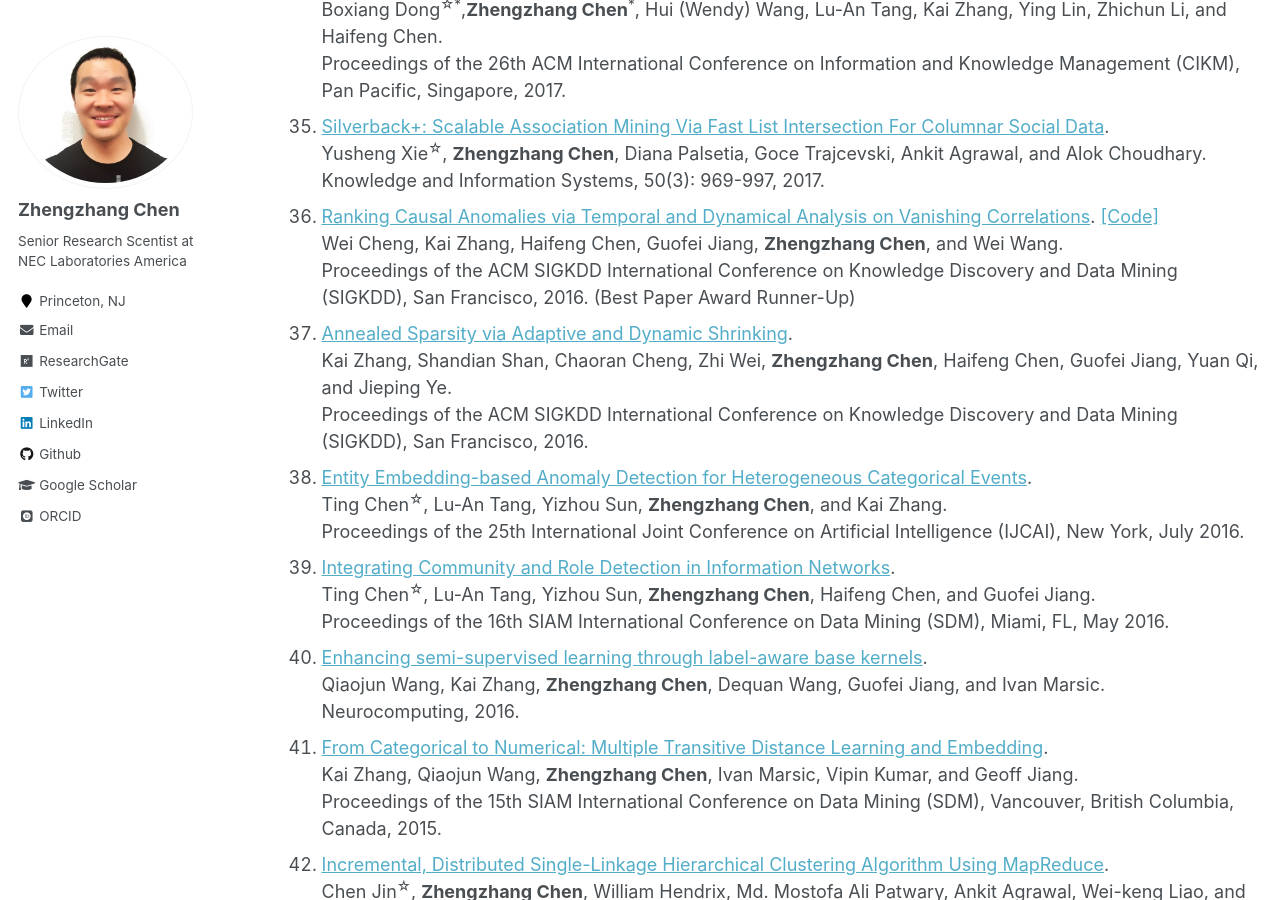
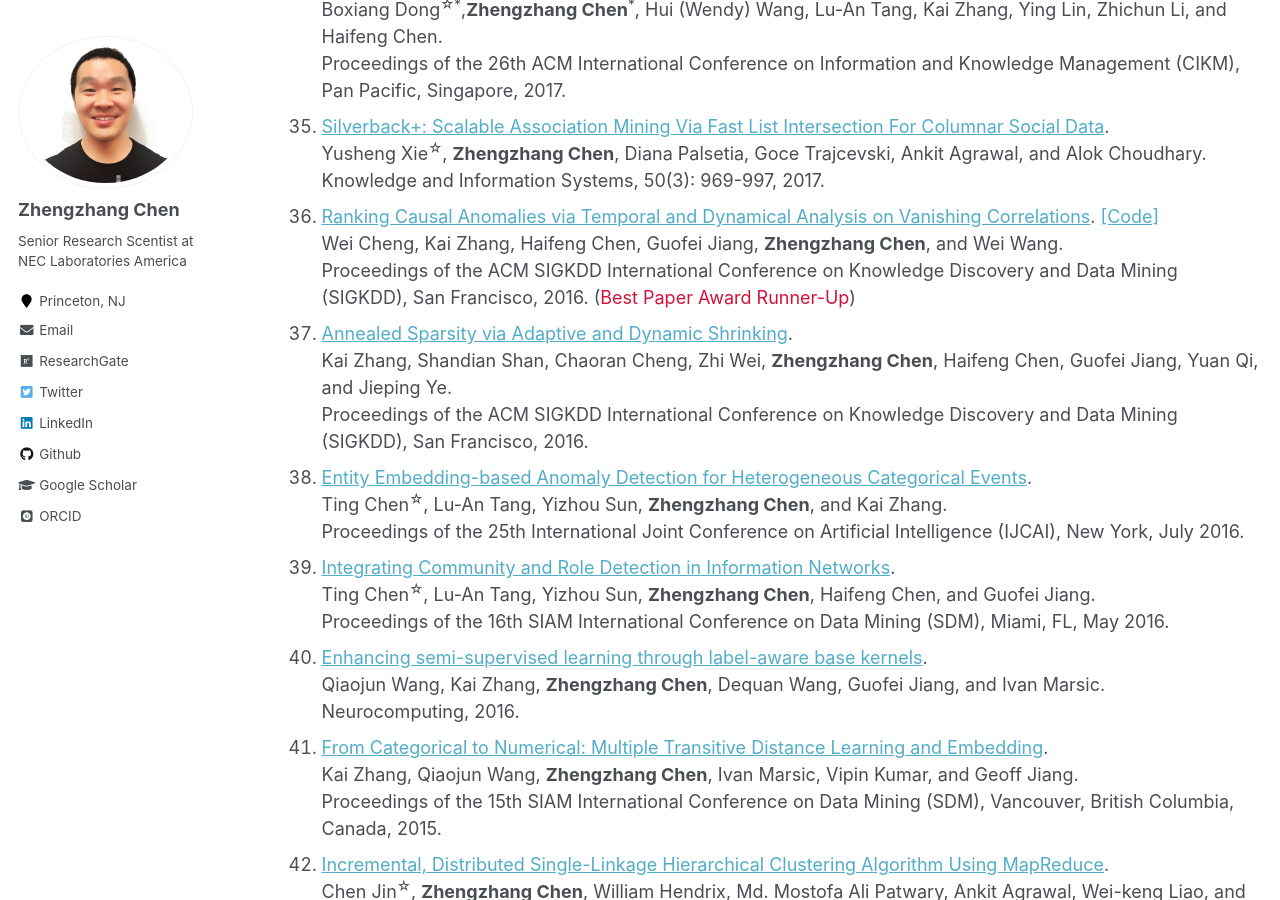
Before and after one commit to zhengzhangchen/zhengzhangchen.github.io, a Jekyll site: the page built from _pages/publications.md, in a window 1280 px wide and 900 px high, scrolled down 4191 px. Built offline with Jekyll 4.4.1, drawn with Linux system fonts in a browser that asks for light colours; some web fonts are replaced; part of the change alters nothing that is shown; some of the changed text lies outside the part shown.

Commit message:
Update publications.md

```diff
--- a/_pages/publications.md
+++ b/_pages/publications.md
@@ -8,7 +8,7 @@ author_profile: true
 <h3><font size="3"><b>All my publications are available on my </b>&nbsp;[<a href="https://scholar.google.com/citations?user=2t7wQ24AAAAJ" target="_blank">Google Scholar</a> | <a href="https://dblp.org/pid/14/3744.html" target="_blank">DBLP</a>]. Here are some selected papers: </font> </h3>
 <p><sup>*</sup> indicates equal contribution, <sup>&#9734;</sup> indicates interns / students I have advised.</p>
 
-1. [MULAN: Multi-modal Causal Structure Learning and Root Cause Analysis for Microservice Systems](https://zhengzhangchen.github.io/paper/MULAN- Multi-modal Causal Structure Learning and Root Cause Analysis for Microservice Systems.pdf). <br> Lecheng Zheng<sup>&#9734;</sup>, <b>Zhengzhang Chen</b>, Jingrui He, and Haifeng Chen. <br> Proceedings of the ACM on Web Conference 2024 (WWW), 2024.
+1. [MULAN: Multi-modal Causal Structure Learning and Root Cause Analysis for Microservice Systems](https://zhengzhangchen.github.io/paper/MULAN- Multi-modal Causal Structure Learning and Root Cause Analysis for Microservice Systems.pdf). <br> Lecheng Zheng<sup>&#9734;</sup>, <b>Zhengzhang Chen</b>, Jingrui He, and Haifeng Chen. <br> Proceedings of the ACM on Web Conference 2024 (WWW), 2024. (<span style="color:#D3123B">Oral Presentation</span>)
 2. [POND: Multi-Source Time Series Domain Adaptation with Information-Aware Prompt Tuning](https://zhengzhangchen.github.io/paper/POND- Multi-Source Time Series Domain Adaptation with Information-Aware Prompt Tuning.pdf). <br> Junxiang Wang, Guangji Bai, Wei Cheng, <b>Zhengzhang Chen</b>, Liang Zhao, and Haifeng Chen. <br> Proceedings of the 30th ACM SIGKDD Conference on Knowledge Discovery and Data Mining (SIGKDD), 2024.
 3. [Interdependent Causal Networks for Root Cause Localization](https://zhengzhangchen.github.io/paper/Interdependent Causal Networks for Root Cause Localization.pdf). <br> Dongjie Wang<sup>&#9734;*</sup>, <b>Zhengzhang Chen<sup>*</sup></b>, Jingchao Ni, Liang Tong, Zheng Wang, Yanjie Fu, and Haifeng Chen. <br> In Proceedings of the ACM SIGKDD International Conference on Knowledge Discovery and Data Mining (SIGKDD), 2023.
 4. [Incremental Causal Graph Learning for Online Root Cause Analysis](https://zhengzhangchen.github.io/paper/Incremental Causal Graph Learning for Online Root Cause Analysis.pdf). <br> Dongjie Wang<sup>&#9734;</sup>,  <b>Zhengzhang Chen</b>, Yanjie Fu, Yanchi Liu, and Haifeng Chen. <br> In Proceedings of the ACM SIGKDD International Conference on Knowledge Discovery and Data Mining (SIGKDD), 2023.
@@ -20,7 +20,7 @@ author_profile: true
 10. [Towards Robust Graph Neural Networks via Adversarial Contrastive Learning](https://zhengzhangchen.github.io/paper/Towards_Robust_Graph_Neural_Networks_via_Adversarial_Contrastive_Learning.pdf). <br> Shen Wang<sup>&#9734;</sup>, <b>Zhengzhang Chen</b>, Jingchao Ni, Haifeng Chen, and Philip S. Yu. <br> Proceedings of the IEEE International Conference on Big Data (BigData), 2022.
 11. [Superclass-Conditional Gaussian Mixture Model for Learning Fine-Grained Embeddings](https://zhengzhangchen.github.io/paper/Superclass-Conditional Gaussian Mixture Model for Learning Fine-Grained Embeddings.pdf). [\[Code\]](https://github.com/KnowledgeDiscovery/SCGM) <br> Jingchao Ni, Wei Cheng, <b>Zhengzhang Chen</b>, Takayoshi Asakura, Tomoya Soma, Sho Kato, and Haifeng Chen. <br> Proceedings of the International Conference on Learning Representations (ICLR), 2022. (<span style="color:#D3123B">Spotlight Presentation, 5%</span>).
 12. [Multi-source Inductive Knowledge Graph Transfer](https://zhengzhangchen.github.io/paper/Multi-source Inductive Knowledge Graph Transfer.pdf). <br> Junheng Hao, Lu-An Tang, Yizhou Sun, <b>Zhengzhang Chen</b>, Haifeng Chen, Junghwan Rhee, Zhichun Li, and Wei Wang. <br> Proceedings of the Joint European Conference on Machine Learning and Knowledge Discovery in Databases (ECML-PKDD), 2022.
-13. [FACESEC: A Fine-grained Robustness Evaluation Framework for Face Recognition Systems](https://zhengzhangchen.github.io/paper/FACESEC- A Fine-grained Robustness Evaluation Framework for Face Recognition Systems.pdf). [\[Code\]](https://github.com/KnowledgeDiscovery/FaceSec) <br> Liang Tong<sup>&#9734;</sup>, <b>Zhengzhang Chen</b>, Jingchao Ni, Wei Cheng, Dongjin Song, Haifeng Chen, and Yevgeniy Vorobeychik. <br> Proceedings of the Conference on Computer Vision and Pattern Recognition (CVPR), 2021.
+13. [FACESEC: A Fine-grained Robustness Evaluation Framework for Face Recognition Systems](https://zhengzhangchen.github.io/paper/FACESEC- A Fine-grained Robustness Evaluation Framework for Face Recognition Systems.pdf). [\[Code\]](https://github.com/KnowledgeDiscovery/FaceSec) [\[Suppl\]](https://zhengzhangchen.github.io/paper/CV_zbc_09-12-2024.pdf) <br> Liang Tong<sup>&#9734;</sup>, <b>Zhengzhang Chen</b>, Jingchao Ni, Wei Cheng, Dongjin Song, Haifeng Chen, and Yevgeniy Vorobeychik. <br> Proceedings of the Conference on Computer Vision and Pattern Recognition (CVPR), 2021.
 14. [Multi-Scale One-Class Recurrent Neural Networks for Discrete Event Sequence Anomaly Detection](https://zhengzhangchen.github.io/paper/Multi-Scale One-Class Recurrent Neural Networks for Discrete Event Sequence Anomaly Detection.pdf). [\[Code\]](https://github.com/KnowledgeDiscovery/OC4Seq) <br> Zhiwei Wang<sup>&#9734;</sup>, <b>Zhengzhang Chen</b>, Jingchao Ni, Hui Liu, Haifeng Chen, and Jiliang Tang. <br> Proceedings of the ACM SIGKDD International Conference on Knowledge Discovery and Data Mining (SIGKDD), 2021. [Code]
 15. [Interpreting Convolutional Sequence Model by Learning Local Prototypes with Adaptation Regularization](https://zhengzhangchen.github.io/paper/Interpreting Convolutional Sequence Model by Learning Local Prototypes with Adaptation Regularization.pdf). <br> Jingchao Ni, <b>Zhengzhang Chen</b>, Wei Cheng, Bo Zong, Dongjin Song, Yanchi Liu, Xuchao Zhang, and Haifeng Chen. <br> Proceedings of the 30th ACM International Conference on Information and Knowledge Management (CIKM), 2021.
 16. [Structural Temporal Graph Neural Networks for Anomaly Detection in Dynamic Graphs](https://zhengzhangchen.github.io/paper/Structural Temporal Graph Neural Networks for Anomaly Detection in Dynamic Graphs.pdf). [\[Code\]](https://github.com/KnowledgeDiscovery/StrGNN) <br> Lei Cai<sup>&#9734;</sup>, <b>Zhengzhang Chen</b>, Chen Luo, Jiaping Gui, Jingchao Ni, Ding Li, and Haifeng Chen. <br> Proceedings of the 30th ACM International Conference on Information and Knowledge Management (CIKM), 2021.
@@ -43,7 +43,7 @@ author_profile: true
 33. [Distinguish Polarity in Bag-of-words Model Visualization with Regularized Concentration](https://zhengzhangchen.github.io/paper/Distinguish Polarity in Bag-of-Words Visualization.pdf). <br> Yusheng Xie<sup>&#9734;</sup>, <b>Zhengzhang Chen</b>, Ankit Agrawal, and Alok Choudhary. <br> Proceedings of the 31st AAAI Conference on Artificial Intelligence (AAAI), San Francisco, USA, 2017.
 34. [Efficient Discovery of Abnormal Event Sequences in Enterprise Security System](https://zhengzhangchen.github.io/paper/Efficient Discovery of Abnormal Event Sequences in Enterprise Security Systems.pdf). <br> Boxiang Dong<sup>&#9734;</sup><sup>*</sup>,<b>Zhengzhang Chen</b><sup>*</sup>,  Hui (Wendy) Wang, Lu-An Tang, Kai Zhang, Ying Lin, Zhichun Li, and Haifeng Chen. <br> Proceedings of the 26th ACM International Conference on Information and Knowledge Management (CIKM), Pan Pacific, Singapore, 2017.
 35. [Silverback+: Scalable Association Mining Via Fast List Intersection For Columnar Social Data](https://zhengzhangchen.github.io/paper/SILVERBACK+- scalable association mining via fast list intersection for columnar social data.pdf). <br> Yusheng Xie<sup>&#9734;</sup>, <b>Zhengzhang Chen</b>, Diana Palsetia, Goce Trajcevski, Ankit Agrawal, and Alok Choudhary. <br> Knowledge and Information Systems, 50(3): 969-997, 2017.
-36. [Ranking Causal Anomalies via Temporal and Dynamical Analysis on Vanishing Correlations](https://zhengzhangchen.github.io/paper/Ranking Causal Anomalies via Temporal and Dynamical Analysis on Vanishing Correlations.pdf). [\[Code\]](https://github.com/KnowledgeDiscovery/CausalRanking) <br> Wei Cheng, Kai Zhang, Haifeng Chen, Guofei Jiang, <b>Zhengzhang Chen</b>, and Wei Wang. <br> Proceedings of the ACM SIGKDD International Conference on Knowledge Discovery and Data Mining (SIGKDD), San Francisco, 2016. (Best Paper Award Runner-Up)
+36. [Ranking Causal Anomalies via Temporal and Dynamical Analysis on Vanishing Correlations](https://zhengzhangchen.github.io/paper/Ranking Causal Anomalies via Temporal and Dynamical Analysis on Vanishing Correlations.pdf). [\[Code\]](https://github.com/KnowledgeDiscovery/CausalRanking) <br> Wei Cheng, Kai Zhang, Haifeng Chen, Guofei Jiang, <b>Zhengzhang Chen</b>, and Wei Wang. <br> Proceedings of the ACM SIGKDD International Conference on Knowledge Discovery and Data Mining (SIGKDD), San Francisco, 2016. (<span style="color:#D3123B">Best Paper Award Runner-Up</span>)
 37. [Annealed Sparsity via Adaptive and Dynamic Shrinking](https://zhengzhangchen.github.io/paper/Annealed Sparsity via Adaptive and Dynamic Shrinking.pdf). <br> Kai Zhang, Shandian Shan, Chaoran Cheng, Zhi Wei, <b>Zhengzhang Chen</b>, Haifeng Chen, Guofei Jiang, Yuan Qi, and Jieping Ye. <br> Proceedings of the ACM SIGKDD International Conference on Knowledge Discovery and Data Mining (SIGKDD), San Francisco, 2016.
 38. [Entity Embedding-based Anomaly Detection for Heterogeneous Categorical Events](https://zhengzhangchen.github.io/paper/Entity Embedding-Based Anomaly Detection for Heterogeneous Categorical Events.pdf). <br> Ting Chen<sup>&#9734;</sup>, Lu-An Tang, Yizhou Sun, <b>Zhengzhang Chen</b>, and Kai Zhang. <br> Proceedings of the 25th International Joint Conference on Artificial Intelligence (IJCAI), New York, July 2016.
 39. [Integrating Community and Role Detection in Information Networks](https://zhengzhangchen.github.io/paper/Integrating Community and Role Detection in Information Networks.pdf). <br> Ting Chen<sup>&#9734;</sup>, Lu-An Tang, Yizhou Sun, <b>Zhengzhang Chen</b>, Haifeng Chen, and Guofei Jiang. <br> Proceedings of the 16th SIAM International Conference on Data Mining (SDM), Miami, FL, May 2016.
```
